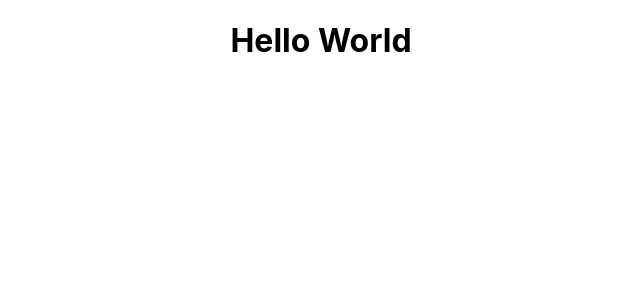
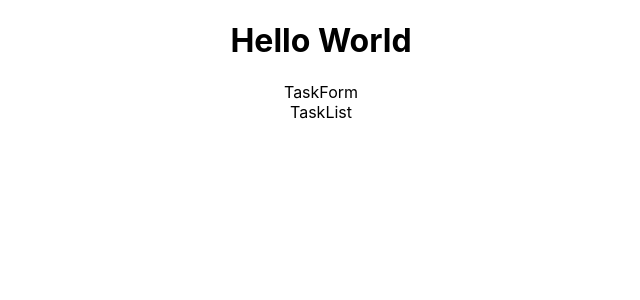
Before and after one commit to BrayanGuerreroXD/react-rtk-crud, a React (Create React App) app: page / in a window 1280 px wide. Shown: the top 300 px of the page, without its empty margins (319-959 px from the left). Built offline with nearby package versions, Linux system fonts and the light colour scheme; the HTML template or start-up script is replaced by a standard one.

Commit message:
Add components to app.js

```diff
--- a/src/App.js
+++ b/src/App.js
@@ -1,13 +1,18 @@
 import "./App.css";
 import { useDispatch, useSelector } from "react-redux";
+import TaskForm from "./components/TaskForm";
+import TaskList from "./components/TaskList";
 
 function App() {
-  const tasksState = useSelector(state => state.tasks)
-  console.log(tasksState)
+  const stateTasks = useSelector(state => state.tasks)
+  console.log(stateTasks)
 
   return (
     <div className="App">
       <h1>Hello World</h1>
+
+      <TaskForm/>
+      <TaskList/>
     </div>
   );
 }
--- a/src/components/TaskForm.jsx
+++ b/src/components/TaskForm.jsx
@@ -0,0 +1,5 @@
+function TaskForm() {
+  return <div>TaskForm</div>;
+}
+
+export default TaskForm;
--- a/src/components/TaskList.jsx
+++ b/src/components/TaskList.jsx
@@ -0,0 +1,5 @@
+function TaskList() {
+  return <div>TaskList</div>;
+}
+
+export default TaskList;
```
